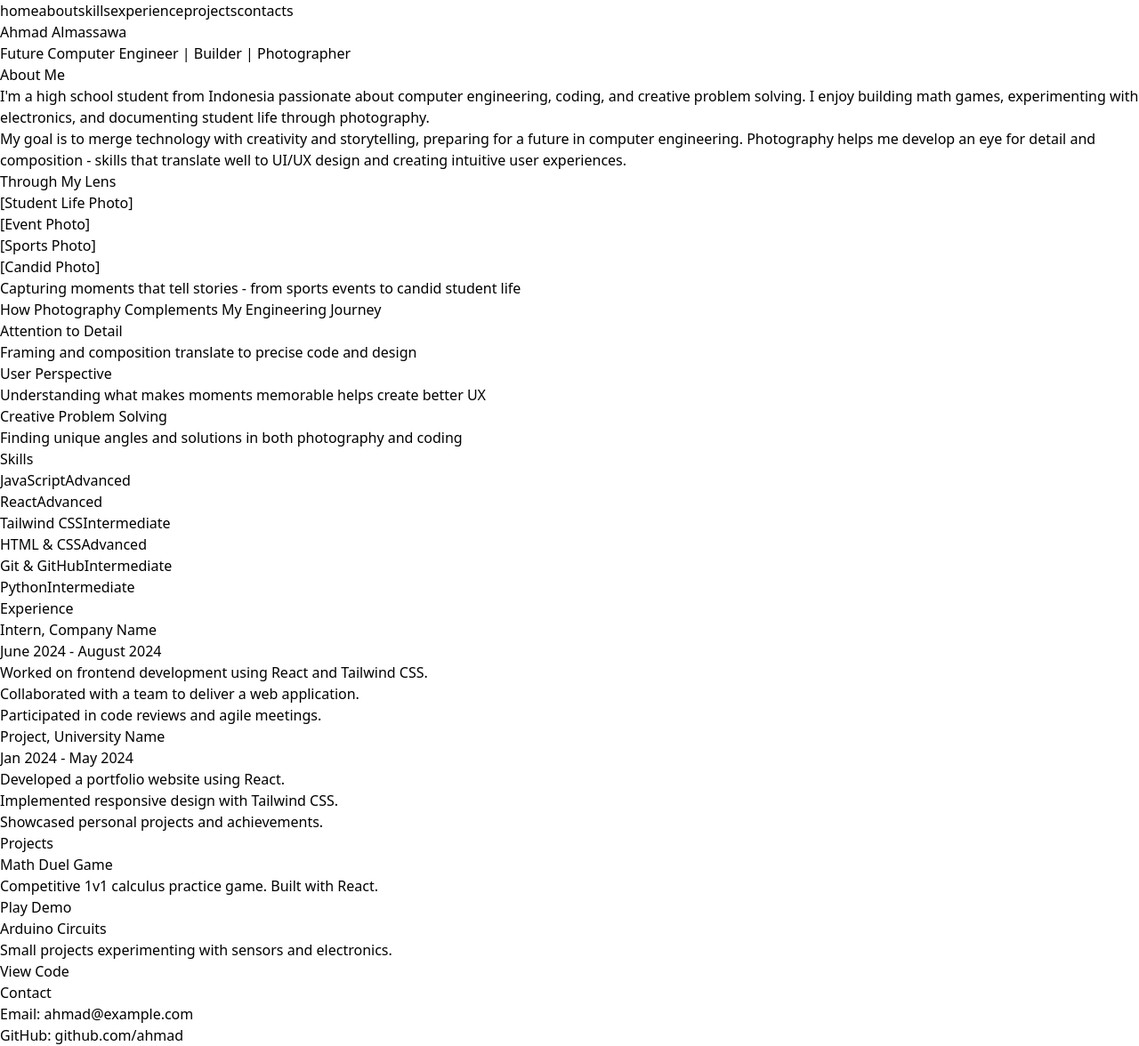
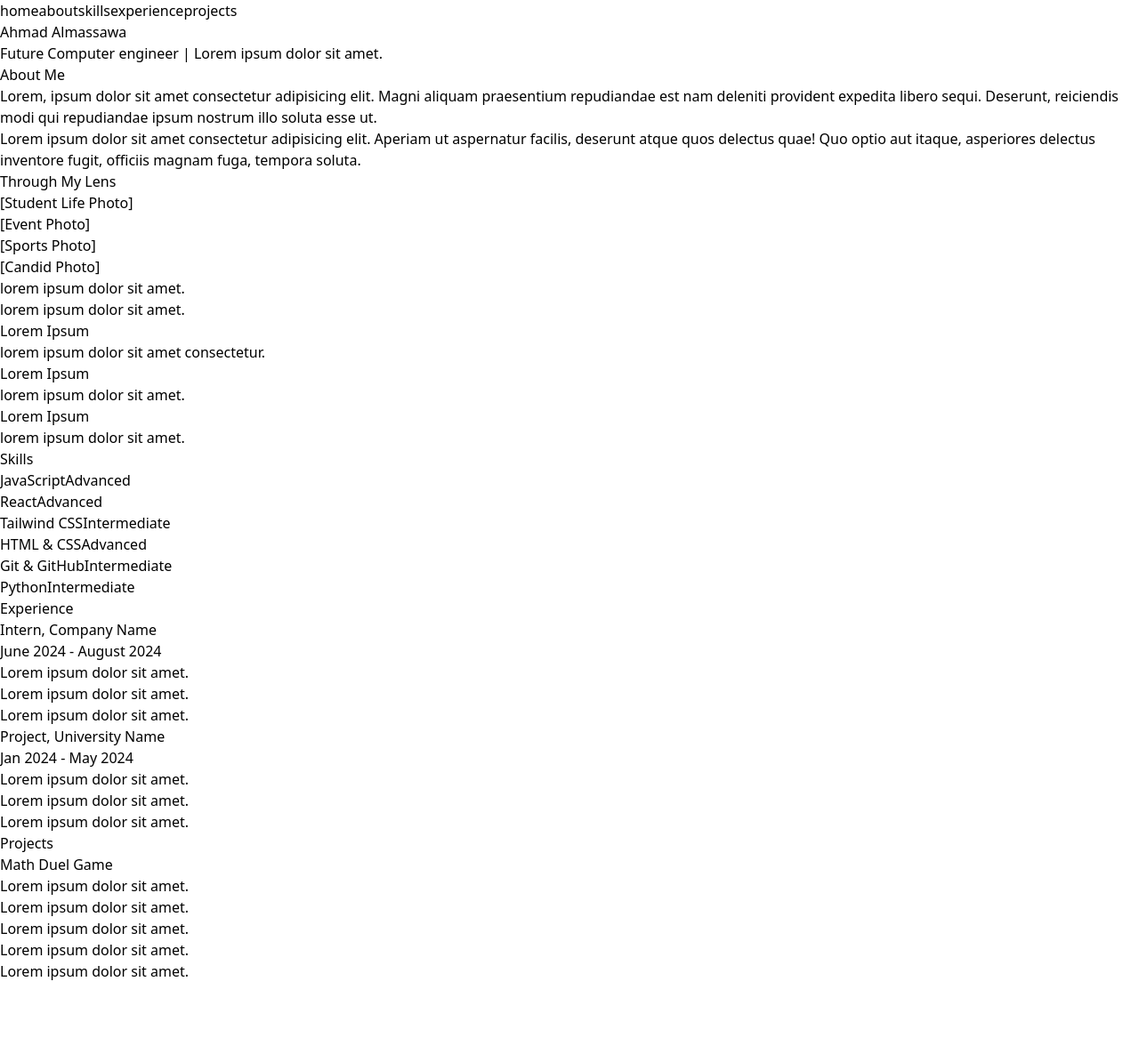
Before and after one commit to mitikglori/Ahmad-Almassawa-Future-Computer-Engineer, a React (Vite) app: page / in a window 1280 px wide. Shown: the whole page at 89% size. After the commit the page ends 1104 px from the top, so only its background shows below. Built offline with nearby package versions, Linux system fonts and the light colour scheme.

Commit message:
made all lorem, for checking purposes

```diff
--- a/src/App.jsx
+++ b/src/App.jsx
@@ -5,7 +5,6 @@ import About from "./components/About";
 import Skills from "./components/Skills";
 import Experience from "./components/Experience";
 import Projects from "./components/Projects";
-import Contacts from "./components/Contacts";
 
 
 function App() {
@@ -17,7 +16,6 @@ function App() {
     "skills",
     "experience",
     "projects",
-    "contacts",
   ], []);
 
   const handleNavigate = useCallback((key) => {
@@ -98,7 +96,6 @@ function App() {
         <Skills sectionId="skills" className="min-h-screen h-screen snap-start scroll-mt-20" />
         <Experience sectionId="experience" className="min-h-screen h-screen snap-start scroll-mt-20" />
         <Projects sectionId="projects" className="min-h-screen h-screen snap-start scroll-mt-20" />
-        <Contacts sectionId="contacts" className="min-h-screen h-screen snap-start scroll-mt-20" />
       </main>
     </div>
   );
--- a/src/components/About.jsx
+++ b/src/components/About.jsx
@@ -12,13 +12,15 @@ export default function About({ sectionId = "about", className = "" }) {
       <div className="grid md:grid-cols-2 gap-8 items-center mb-12">
         <div className="space-y-4">
           <p className="text-gray-200 leading-relaxed">
-            I'm a high school student from Indonesia passionate about computer engineering, coding, and creative problem solving.
-            I enjoy building math games, experimenting with electronics, and documenting student life through photography.
+            {/* I'm a high school student from Indonesia passionate about computer engineering, coding, and creative problem solving.
+            I enjoy building math games, experimenting with electronics, and documenting student life through photography. */}
+            Lorem, ipsum dolor sit amet consectetur adipisicing elit. Magni aliquam praesentium repudiandae est nam deleniti provident expedita libero sequi. Deserunt, reiciendis modi qui repudiandae ipsum nostrum illo soluta esse ut.
           </p>
           <p className="text-gray-200 leading-relaxed">
-            My goal is to merge technology with creativity and storytelling, preparing for a future in computer engineering.
+            {/* My goal is to merge technology with creativity and storytelling, preparing for a future in computer engineering.
             Photography helps me develop an eye for detail and composition - skills that translate well to UI/UX design and
-            creating intuitive user experiences.
+            creating intuitive user experiences. */}
+            Lorem ipsum dolor sit amet consectetur adipisicing elit. Aperiam ut aspernatur facilis, deserunt atque quos delectus quae! Quo optio aut itaque, asperiores delectus inventore fugit, officiis magnam fuga, tempora soluta.
           </p>
         </div>
 
@@ -40,26 +42,40 @@ export default function About({ sectionId = "about", className = "" }) {
             </div>
           </div>
           <p className="text-sm text-gray-400 italic">
-            Capturing moments that tell stories - from sports events to candid student life
+            {/* Capturing moments that tell stories - from sports events to candid student life */} lorem ipsum dolor sit amet.
           </p>
         </div>
       </div>
 
       {/* Skills connection */}
       <div className="text-center p-6 bg-gray-800/50 rounded-lg border border-gray-700/50">
-        <h3 className="text-lg font-medium text-blue-100 mb-3">How Photography Complements My Engineering Journey</h3>
+        <h3 className="text-lg font-medium text-blue-100 mb-3">
+          {/* How Photography Complements My Engineering Journey */} lorem ipsum dolor sit amet.
+        </h3>
         <div className="grid md:grid-cols-3 gap-4 text-sm text-gray-300">
           <div>
-            <span className="text-blue-200 font-medium">Attention to Detail</span>
-            <p>Framing and composition translate to precise code and design</p>
+            <span className="text-blue-200 font-medium">
+              {/* Attention to Detail */} Lorem Ipsum
+            </span>
+            <p>
+              {/* Framing and composition translate to precise code and design */}lorem ipsum dolor sit amet consectetur.
+              </p>
           </div>
           <div>
-            <span className="text-blue-200 font-medium">User Perspective</span>
-            <p>Understanding what makes moments memorable helps create better UX</p>
+            <span className="text-blue-200 font-medium">
+              {/* User Perspective */} Lorem Ipsum
+            </span>
+            <p>
+              {/* Understanding what makes moments memorable helps create better UX */} lorem ipsum dolor sit amet.
+            </p>
           </div>
           <div>
-            <span className="text-blue-200 font-medium">Creative Problem Solving</span>
-            <p>Finding unique angles and solutions in both photography and coding</p>
+            <span className="text-blue-200 font-medium">
+              {/* Creative Problem Solving */} Lorem Ipsum
+            </span>
+            <p>
+              {/* Finding unique angles and solutions in both photography and coding */} lorem ipsum dolor sit amet.
+            </p>
           </div>
         </div>
       </div>
--- a/src/components/Contacts.jsx
+++ /dev/null
@@ -1,9 +0,0 @@
-export default function Contacts({ sectionId = "contacts", className = "" }){
-    return(
-        <section id={sectionId} className={`py-16 px-4 text-center ${className}`}>
-        <h2 className="text-3xl md:text-4xl font-semibold mb-8 text-blue-200">Contact</h2>
-        <p className="text-gray-200">Email: ahmad@example.com</p>
-        <p className="text-gray-200">GitHub: github.com/ahmad</p>
-      </section>
-    )
-}
--- a/src/components/Experience.jsx
+++ b/src/components/Experience.jsx
@@ -9,18 +9,30 @@ function Experience({ sectionId = "experience", className = "" }) {
           <h3 className="text-2xl font-semibold mb-2">Intern, Company Name</h3>
           <p className="text-gray-400 mb-2">June 2024 - August 2024</p>
           <ul className="list-disc ml-6 text-gray-300 space-y-1">
-            <li>Worked on frontend development using React and Tailwind CSS.</li>
-            <li>Collaborated with a team to deliver a web application.</li>
-            <li>Participated in code reviews and agile meetings.</li>
+            <li>
+              {/* Worked on frontend development using React and Tailwind CSS. */} Lorem ipsum dolor sit amet.
+            </li>
+            <li>
+              {/* Collaborated with a team to deliver a web application. */} Lorem ipsum dolor sit amet.
+            </li>
+            <li>
+              {/* Participated in code reviews and agile meetings. */} Lorem ipsum dolor sit amet.
+            </li>
           </ul>
         </div>
         <div className="bg-gray-900 rounded-lg p-6 shadow">
           <h3 className="text-2xl font-semibold mb-2">Project, University Name</h3>
           <p className="text-gray-400 mb-2">Jan 2024 - May 2024</p>
           <ul className="list-disc ml-6 text-gray-300 space-y-1">
-            <li>Developed a portfolio website using React.</li>
-            <li>Implemented responsive design with Tailwind CSS.</li>
-            <li>Showcased personal projects and achievements.</li>
+            <li>
+              {/* Developed a portfolio website using React. */} Lorem ipsum dolor sit amet.
+            </li>
+            <li>
+              {/* Implemented responsive design with Tailwind CSS. */} Lorem ipsum dolor sit amet.
+            </li>
+            <li>
+              {/* Showcased personal projects and achievements. */} Lorem ipsum dolor sit amet.
+            </li>
           </ul>
         </div>
         {/* Add more experience entries as needed */}
--- a/src/components/Home.jsx
+++ b/src/components/Home.jsx
@@ -9,7 +9,7 @@ export default function Home({ sectionId = "home", className = "" }) {
           Ahmad Almassawa
         </h1>
         <p className="text-xl md:text-2xl text-gray-200 slide-up stagger-1">
-          Future Computer Engineer | Builder | Photographer
+          {/* Future Computer Engineer | Builder | Photographer */}Future Computer engineer | Lorem ipsum dolor sit amet.
         </p>
         <div className="flex justify-center space-x-4 mt-8 slide-up stagger-2">
           <div className="w-3 h-3 bg-blue-400 rounded-full animate-pulse"></div>
--- a/src/components/Projects.jsx
+++ b/src/components/Projects.jsx
@@ -9,25 +9,24 @@ export default function Projects({ sectionId = "projects", className = "" }){
           <div className="p-6 bg-gray-800 rounded-xl shadow-lg">
             <h3 className="text-xl font-bold text-blue-300">Math Duel Game</h3>
             <p className="mt-2 text-gray-200">
-              Competitive 1v1 calculus practice game. Built with React.
+              {/* Competitive 1v1 calculus practice game. Built with React. */}Lorem ipsum dolor sit amet.
             </p>
             <a
               href="#"
               className="inline-block mt-3 text-blue-400 hover:underline"
             >
-              Play Demo
+              {/* Play Demo */} Lorem ipsum dolor sit amet.
             </a>
           </div>
           <div className="p-6 bg-gray-800 rounded-xl shadow-lg">
-            <h3 className="text-xl font-bold text-blue-300">Arduino Circuits</h3>
+            <h3 className="text-xl font-bold text-blue-300">
+              {/* Arduino Circuits */} Lorem ipsum dolor sit amet.
+            </h3>
             <p className="mt-2 text-gray-200">
-              Small projects experimenting with sensors and electronics.
+              {/* Small projects experimenting with sensors and electronics. */}Lorem ipsum dolor sit amet.
             </p>
-            <a
-              href="#"
-              className="inline-block mt-3 text-blue-400 hover:underline"
-            >
-              View Code
+            <a href="#" className="inline-block mt-3 text-blue-400 hover:underline">
+              {/* View Code */} Lorem ipsum dolor sit amet.
             </a>
           </div>
         </div>
```
Also changed, not shown: src/components/Tabs.jsx (deleted).
